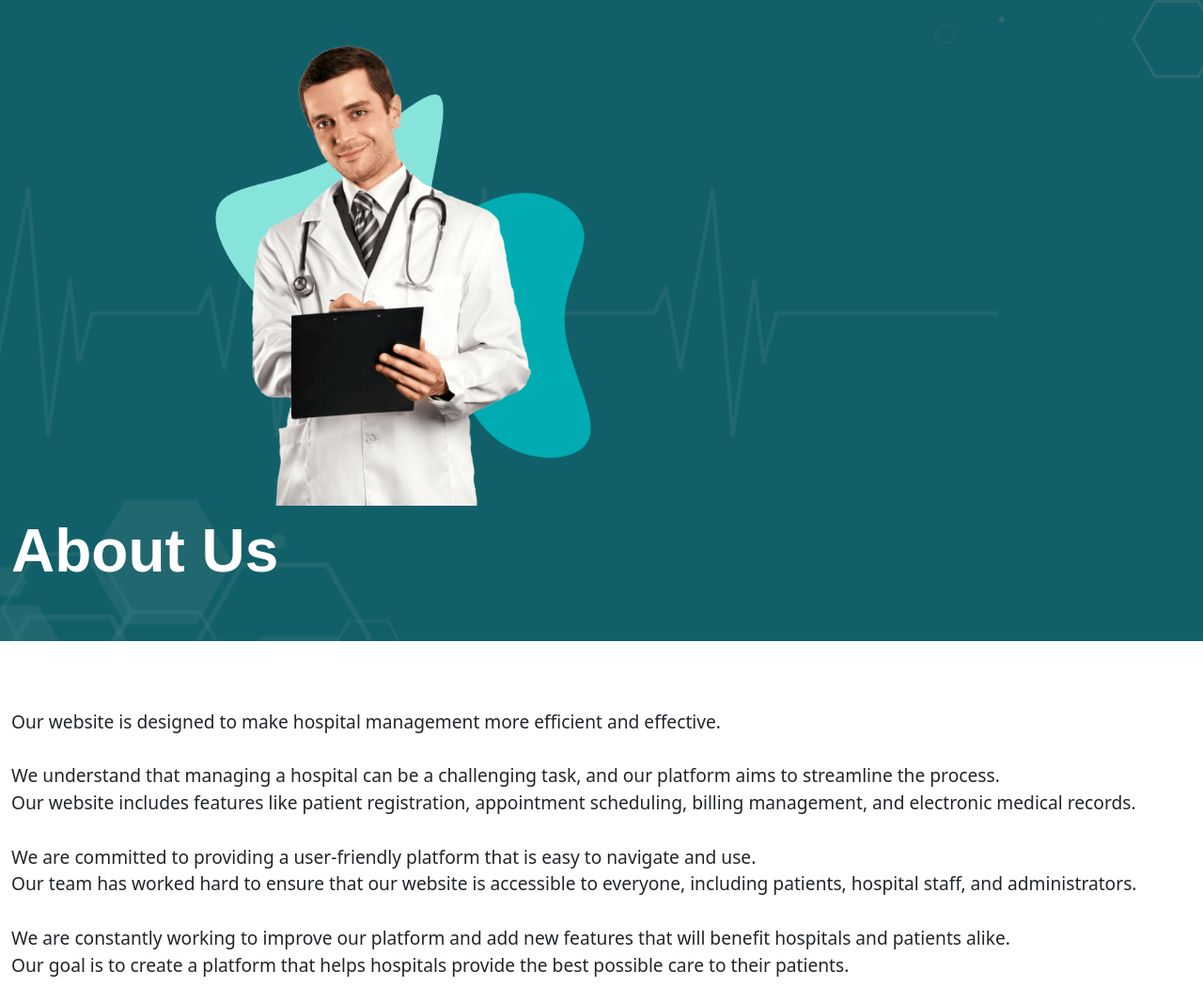
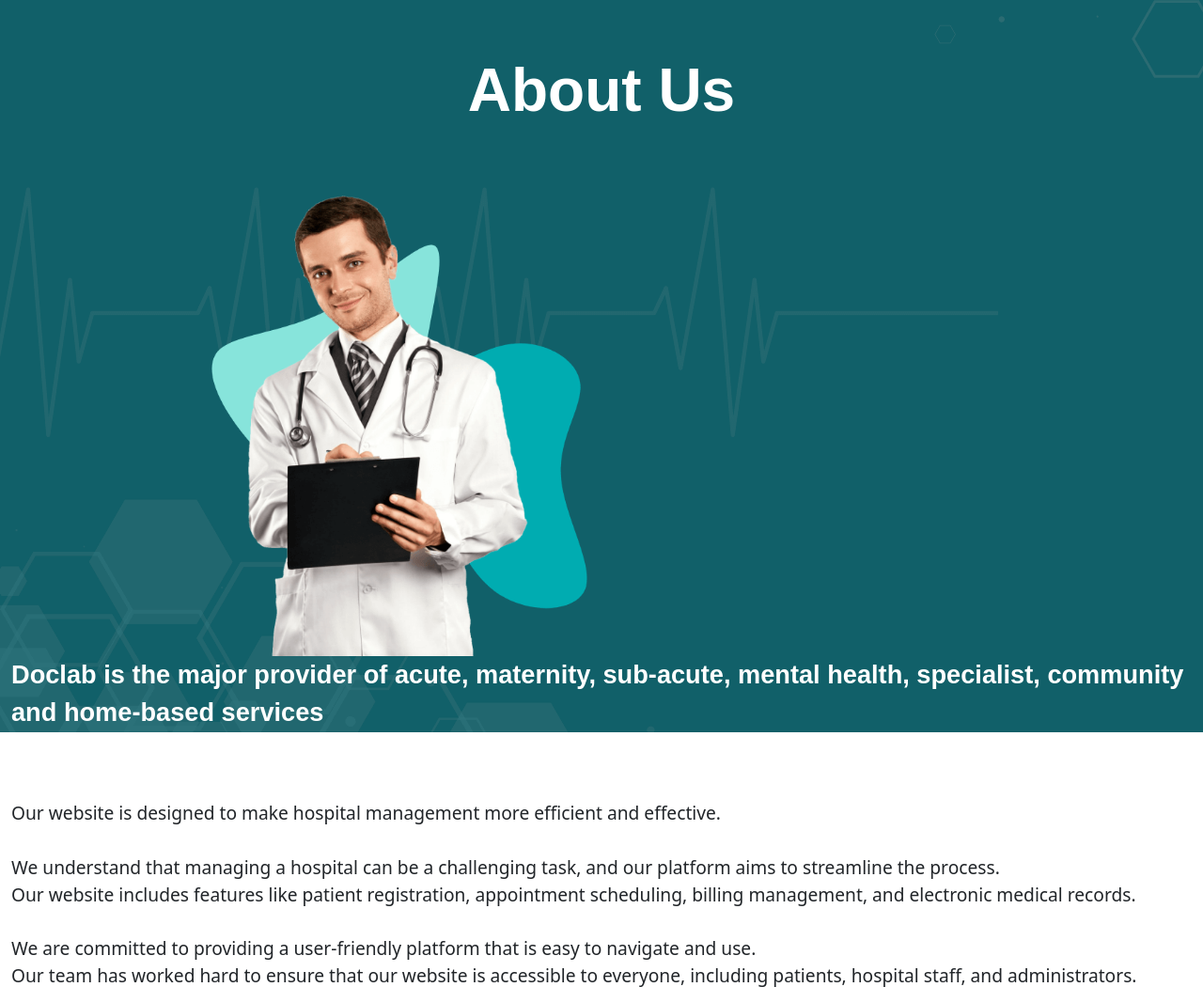
Before and after one commit to Aryan-Sheth/WPL-Project, a PHP site: page /aboutus.html in a window 1280 px wide; the page is wider, and only the part inside the window is pictured. Shown: the part 72-1122 px from the top of that part at 94% size. Run offline with PHP 8.4, Linux system fonts and the light colour scheme.

Commit message:
about us 2

```diff
--- a/aboutus.html
+++ b/aboutus.html
@@ -55,18 +55,19 @@
          <!-- ========================HOME BANNER ==========================-->
 
          <div class="container-fluid home">
-            <!-- <div class="row pt-5 pb-3 align-items-center gx-5">
+            <div class="row pt-5 pb-3 align-items-center gx-5">
 
                 <div style = "--order: 1">
                     <div class="body-white-text-strong hero-text">About Us</div>
+                    <!-- <div class="hero-subtitle"><i>Where care comes first!!</i></div> -->
                 </div>
-            </div> -->
-            <div class="row pt-5 pb-5 align-items-center gx-5">
+            </div>
+            <div class="row pt-5  align-items-center ">
                 <div class="col-xxl-4 offset-2 d-none d-sm-block">
                     <img src="assets/images/about-banner.png" alt="" class="img-fluid hero-animation" width=400px style = "--order: 0">
                 </div>
-                <div class="col-xxl-4 d-none d-sm-block about-text body-white-text-strong" style = "font-size: 4em;">
-                    About Us
+                <div class="col-xxl-5 d-none d-sm-block about-text body-white-text-strong">
+                    Doclab is the major provider of acute, maternity, sub-acute, mental health, specialist, community and home-based services
                 </div>
             </div>
         </div>
--- a/assets/css/aboutus.css
+++ b/assets/css/aboutus.css
@@ -108,7 +108,7 @@
 
 .about-text
 {
-    font-size:2em;
+    font-size: 1.7em;
 }
 
 /* =========================FOOTER=========================== */
```
